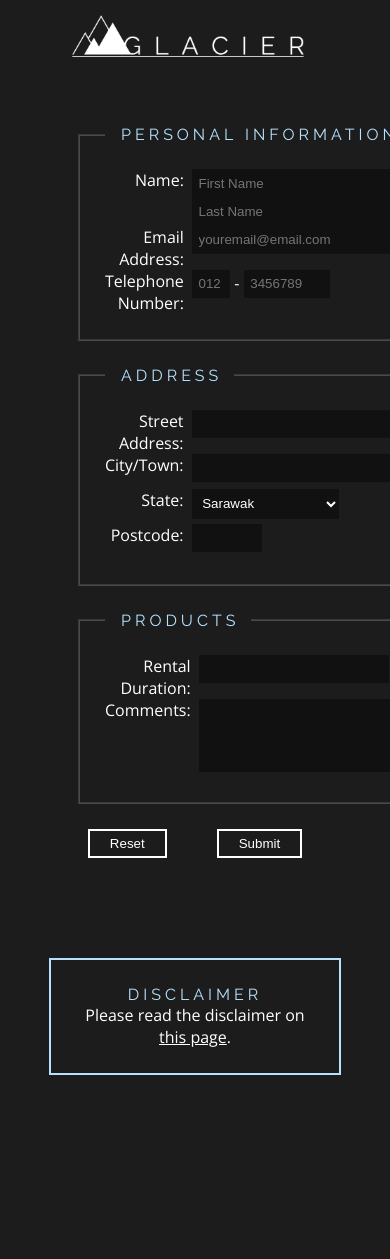
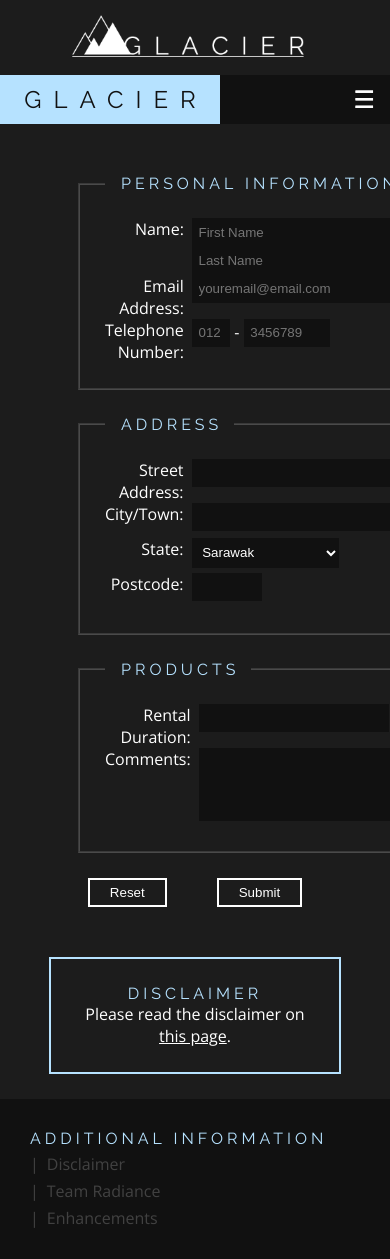
Before and after one commit to ZeeHatcher/COS10011, a PHP site: page /enquiry.html in a window 390 px wide; the page is wider, and only the part inside the window is pictured. Before the commit the page ends 1075 px from the top of that part, so only its background shows below. Run offline with PHP 8.4, Linux system fonts and the light colour scheme.

Commit message:
Finish index.html mobile-css

```diff
--- a/assign1/aboutme1.html
+++ b/assign1/aboutme1.html
@@ -13,6 +13,9 @@
   <!-- CSS -->
   <link rel="stylesheet" type="text/css" href="styles/style.css"/>
   <link rel="stylesheet" type="text/css" href="styles/style-mobile.css">
+
+  <!-- JS -->
+  <script src="js/main.js"></script>
 </head>
 <body>
   <nav id="studentnav">
--- a/assign1/enquiry.html
+++ b/assign1/enquiry.html
@@ -13,6 +13,9 @@
   <!-- CSS -->
   <link rel="stylesheet" type="text/css" href="styles/style.css"/>
   <link rel="stylesheet" type="text/css" href="styles/style-mobile.css">
+
+  <!-- JS -->
+  <script src="js/main.js"></script>
 </head>
 <body>
   <header class="header">
@@ -36,6 +39,52 @@
         </ul>
       </li>
       <li class="navbar__link"><a href="enquiry.html"><h3 class="navbar__link--on-hover navbar__link--active">Rent</h3></a></li>
+    </ul>
+
+    <div class="navbar__menu">
+      <div id="nav-btn" class="navbar__btn is-pos-y-center">&#9776;</div>
+    </div>
+    <ul id="nav" class="mobile-navbar__links">
+      <li class="navbar__link"><a href="product1.html">
+          <h3 class="navbar__link--on-hover">Snowboards</h3>
+        </a>
+      </li>
+      <li class="navbar__link"><a href="product2.html">
+          <h3 class="navbar__link--on-hover">Skis</h3>
+        </a>
+      </li>
+      <li class="navbar__link"><a href="product3.html">
+          <h3 class="navbar__link--on-hover">Camping Gear</h3>
+        </a>
+      </li>
+      <li class="navbar__link">
+        <a href="enquiry.html">
+          <h3 class="navbar__link--on-hover">Rent</h3>
+        </a>
+      </li>
+    </ul>
+
+    <div class="navbar__menu">
+      <div id="nav-btn" class="navbar__btn is-pos-y-center">&#9776;</div>
+    </div>
+    <ul id="nav" class="mobile-navbar__links">
+      <li class="navbar__link"><a href="product1.html">
+          <h3 class="navbar__link--on-hover">Snowboards</h3>
+        </a>
+      </li>
+      <li class="navbar__link"><a href="product2.html">
+          <h3 class="navbar__link--on-hover">Skis</h3>
+        </a>
+      </li>
+      <li class="navbar__link"><a href="product3.html">
+          <h3 class="navbar__link--on-hover">Camping Gear</h3>
+        </a>
+      </li>
+      <li class="navbar__link">
+        <a href="enquiry.html">
+          <h3 class="navbar__link--on-hover">Rent</h3>
+        </a>
+      </li>
     </ul>
   </nav>
 
@@ -180,7 +229,7 @@
   </section>
 
   <footer class="footer">
-    <section class="footer__column">
+    <section id="footer__explore" class="footer__column">
       <h3 class="footer__title">Explore</h3>
 
       <ul class="footer__links">
@@ -188,12 +237,11 @@
         <li class="footer__link"><a class="footer__link--on-hover footer__bullet" href="product1.html">Snowboards</a></li>
         <li class="footer__link"><a class="footer__link--on-hover footer__bullet" href="product2.html">Skis</a></li>
         <li class="footer__link"><a class="footer__link--on-hover footer__bullet" href="product3.html">Camping Gear</a></li>
-        <li class="footer__link"><a class="footer__link--on-hover footer__bullet" href="about.html">About Us</a></li>
         <li class="footer__link"><a class="footer__link--on-hover footer__bullet" href="enquiry.html">Rent</a></li>
       </ul>
     </section>
 
-    <section class="footer__column">
+    <section id="footer__additional" class="footer__column">
       <h3 class="footer__title">Additional Information</h3>
 
       <ul class="footer__links">
--- a/assign1/styles/style-mobile.css
+++ b/assign1/styles/style-mobile.css
@@ -10,8 +10,12 @@
     width: 75%;
   }
 
-  .footer {
+  .footer__btn, .footer__logo, #footer__explore {
     display: none;
+  }
+
+  .footer__column {
+    margin: 30px 30px;
   }
 
   .header {
@@ -40,12 +44,18 @@
     margin: 50px 50px;
   }
 
-  .navbar__links, .navbar__logo {
+  .navbar__links {
     display: none;
   }
 
+  .navbar__logo {
+    padding: 10px;
+    width: 220px;
+  }
+
   .navbar__menu {
-    display: block;
+    display: inline-block;
+    float: right;
   }
 
   .navbar__btn {
--- a/assign1/styles/style.css
+++ b/assign1/styles/style.css
@@ -172,12 +172,12 @@ table, tr, th {
 }
 
 .disclaimer--short {
-  margin: 100px auto 25px auto;
+  margin: 50px auto 25px auto;
 }
 
 .disclaimer--long {
   width: 70%;
-  margin: 150px auto 50px auto;
+  margin: 50px auto;
 }
 
 .disclaimer__title {
@@ -191,7 +191,7 @@ table, tr, th {
 .footer {
  background-color: #111;
  display: flex;
- height: 300px;
+ height: auto;
  position: absolute;
  width: 100%;
 }
@@ -257,9 +257,9 @@ table, tr, th {
 .navbar__logo {
  display: inline-block;
  background-color: #b6e2ff;
- padding: 21px;
+ padding: 20px 50px;
  text-align: center;
- width: 300px;
+ /* width: 300px; */
  color: #111;
  transition: 0.2s;
 }
@@ -327,6 +327,10 @@ table, tr, th {
   border-bottom: 2px solid #b6e2ff;
 }
 
+.mobile-navbar__links {
+  padding-top: 15px;
+}
+
 .mobile-navbar__links .navbar__link {
   display: block;
   text-align: center;
@@ -338,8 +342,13 @@ table, tr, th {
 
 .navbar__menu {
   position: relative;
-  height: 50px;
+  height: 45px;
   display: none;
+}
+
+.navbar__btn {
+  font-size: 1.5em;
+  right: 15px;
 }
 
 /* **************************************************
@@ -368,7 +377,7 @@ table, tr, th {
   position: relative;
   text-align: center;
   transition: 0.2s;
-  margin: 25px 0;
+  margin: 25px;
 }
 
 [class*="card--bg"] {
```
Also changed, not shown: assign1/index.html (+10 -27 lines), assign1/js/main.js (added, +46 -0 lines), assign1/product1.html (+28 -35 lines).
